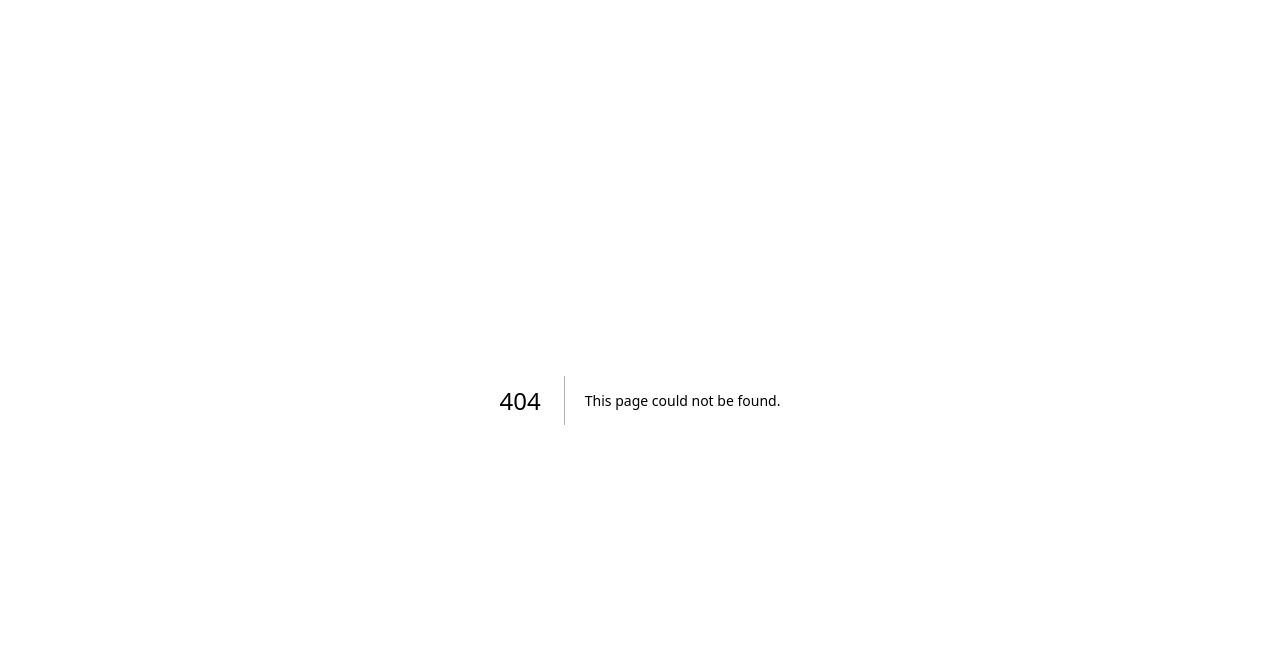
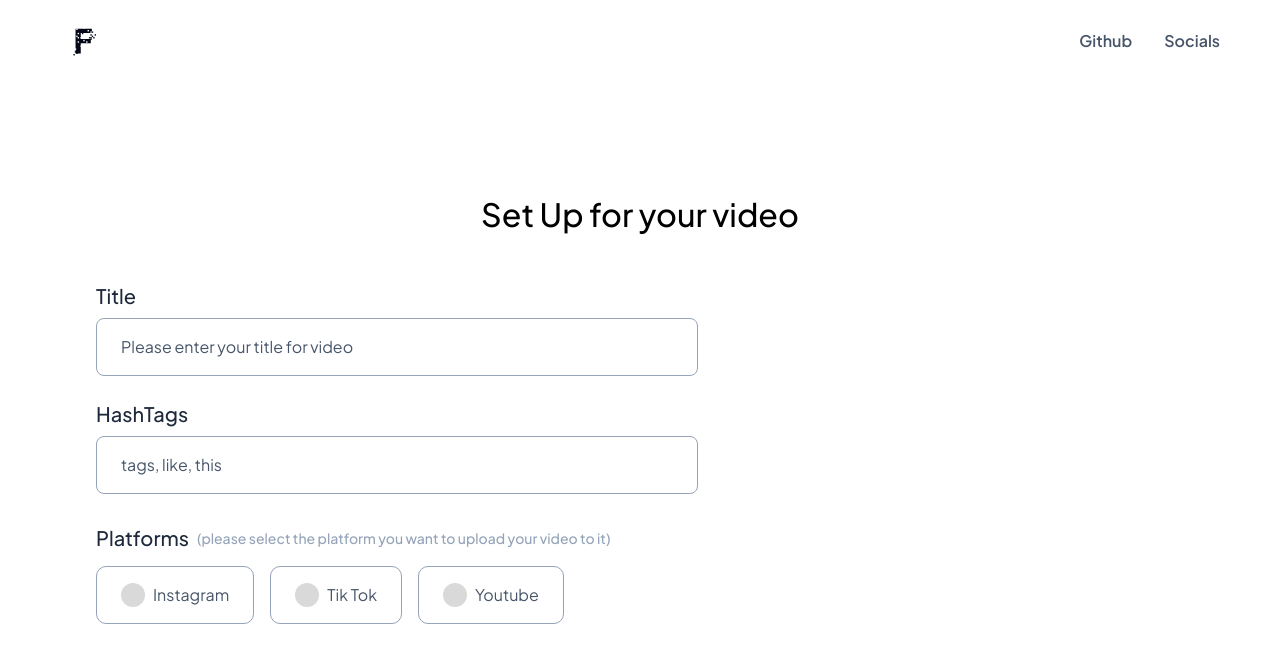
Before and after one commit to mohamedzouine827/fleeeew, a Next.js app: page /upload in a window 1280 px wide. Before the commit this address had no page. Shown: the top 662 px of the page. Built offline with nearby package versions, Linux system fonts and the light colour scheme.

Commit message:
Added: title, tags, platforms field

```diff
--- a/app/_components/CTA.tsx
+++ b/app/_components/CTA.tsx
@@ -1,3 +1,4 @@
+import Link from 'next/link'
 import React from 'react'
 
 export default function CTA() {
@@ -7,9 +8,11 @@ export default function CTA() {
         <div className="text-black text-4xl font-medium  leading-10">Try Fleeeew Now!</div>
         <div className="text-slate-600 text-xl font-medium  leading-7">Try Fleeew now and save time scheduling your videos</div>
     </div>
+    <Link href="/upload">
     <div className="px-6 py-3 cursor-pointer rounded-[5px] justify-center items-center gap-2.5 flex hover:bg-[#F43F5E] transition-colors duration-150 ease-in-out bg-[#E11D48] text-[#FEFCE8]">
         <div className=" text-base font-semibold  leading-normal">Get Started</div>
     </div>
+    </Link>
 </div>
   )
 }
--- a/app/_components/Navbar.tsx
+++ b/app/_components/Navbar.tsx
@@ -1,8 +1,12 @@
+"use client"
 import Image from 'next/image'
 import React from 'react'
 import Logo from "@/public/Logo.svg"
+import { usePathname } from 'next/navigation'
 
 function Navbar() {
+  const pathname = usePathname(); // Get the current path
+
   return (
     <section className='flex flex-row justify-between items-center px-[60px] py-4'>
       <Image src={Logo.src} alt='fleeeew logo' height={50.4} width={50.4}/>
@@ -15,9 +19,11 @@ function Navbar() {
             Socials
           </p>
         </div>
-            <button className=' px-[24px] py-[12px] text-[16px] leading-[24px] hover:bg-[#F43F5E] transition-colors duration-150 ease-in-out bg-[#E11D48] text-[#FEFCE8] font-semibold rounded-[5px]'>
+        {pathname === '/' && (
+          <button className='px-[24px] py-[12px] text-[16px] leading-[24px] hover:bg-[#F43F5E] transition-colors duration-150 ease-in-out bg-[#E11D48] text-[#FEFCE8] font-semibold rounded-[5px]'>
             Get Started
           </button>
+        )}
       </div>
     </section>
   )
--- /dev/null
+++ b/app/_components/upload/FormField.tsx
@@ -0,0 +1,65 @@
+
+"use client"
+
+import React, { useEffect, useState } from 'react';
+
+interface FormFieldProps {
+  title: string;
+  placeholder: string;
+  inputType: 'text' | 'tags'; // This prop controls the input type
+}
+
+const FormField: React.FC<FormFieldProps> = ({ title, placeholder, inputType }) => {
+
+  const [tags, setTags] = useState<string[]>([]);
+  const [tagInput, setTagInput] = useState<string>('');
+  const [textInput, setTextInput] = useState<string>('');
+
+  // Function to handle tag input and split them into an array
+  const handleTagsChange = (e: React.ChangeEvent<HTMLInputElement>) => {
+    const input = e.target.value;
+    setTagInput(input);
+
+    const splitTags = input.split(',').map(tag => tag.trim()).filter(tag => tag !== '');
+    setTags(splitTags);
+  };
+
+  // Function to handle normal text input
+  const handleTextChange = (e: React.ChangeEvent<HTMLInputElement>) => {
+    setTextInput(e.target.value);
+  };
+
+  useEffect(() => (
+    console.log(tags)
+), [tags])
+
+  return (
+    <div className='flex flex-col gap-4'>
+      <div className='flex flex-col gap-2'>
+        <h1 className='text-[20px] leading-[28px] text-[#1E293B] font-medium'>{title}</h1>
+
+        {inputType === 'text' ? (
+          <input
+            type="text"
+            placeholder={placeholder}
+            value={textInput}
+            onChange={handleTextChange}
+            className="w-[602px] px-[24px] py-4 border rounded-[8px] border-[#94A3B8] text-[#475569] text-[16px] leading-6 font-normal placeholder-[#475569] focus:outline-none focus:ring-2 focus:ring-[#64748B] focus:border-[#64748B] transition-colors"
+          />
+        ) : (
+          <input
+            type="text"
+            placeholder={placeholder}
+            value={tagInput}
+            onChange={handleTagsChange}
+            className="w-[602px] px-[24px] py-4 border rounded-[8px] border-[#94A3B8] text-[#475569] text-[16px] leading-6 font-normal placeholder-[#475569] focus:outline-none focus:ring-2 focus:ring-[#64748B] focus:border-[#64748B] transition-colors"
+          />
+        )}
+      </div>
+
+
+    </div>
+  );
+};
+
+export default FormField;
--- /dev/null
+++ b/app/_components/upload/PlatformChoise.tsx
@@ -0,0 +1,26 @@
+import React from 'react'
+
+export default function PlatformChoise() {
+  return (
+    <div className=" flex-col justify-center items-start gap-2 flex">
+    <div className="justify-start items-center gap-2 flex">
+        <div className="text-slate-800 text-xl font-medium  leading-loose">Platforms</div>
+        <div className="text-slate-400 text-sm font-medium  leading-snug">(please select the platform you want to upload your video to it)</div>
+    </div>
+    <div className="justify-start items-start gap-4 flex">
+        <div className="px-6 py-4 rounded-[10px] border border-slate-400 justify-start items-center gap-2 flex">
+            <div className="w-6 h-6 bg-[#d9d9d9] rounded-[17px]" />
+            <div className="text-center text-slate-600 text-base font-normal  leading-normal">Instagram</div>
+        </div>
+        <div className="px-6 py-4 rounded-[10px] border border-slate-400 justify-start items-center gap-2 flex">
+            <div className="w-6 h-6 bg-[#d9d9d9] rounded-[17px]" />
+            <div className="text-center text-slate-600 text-base font-normal  leading-normal">Tik Tok</div>
+        </div>
+        <div className="px-6 py-4 rounded-[10px] border border-slate-400 justify-start items-center gap-2 flex">
+            <div className="w-6 h-6 bg-[#d9d9d9] rounded-[17px]" />
+            <div className="text-center text-slate-600 text-base font-normal  leading-normal">Youtube</div>
+        </div>
+    </div>
+</div>
+  )
+}
--- /dev/null
+++ b/app/_components/upload/UploadForm.tsx
@@ -0,0 +1,18 @@
+import React from 'react'
+import FormField from './FormField'
+import PlatformChoise from './PlatformChoise'
+
+export default function UploadForm() {
+  return (
+    <section className='px-[96px] py-[112px] flex flex-col gap-12'>
+        <h1 className='text-center text-[32px] leading-[40px] font-medium'>
+        Set Up for your video
+        </h1>
+        <div className='flex flex-col gap-[24px]'>
+            <FormField title='Title' placeholder='Please enter your title for video' inputType='text'/>
+            <FormField title='HashTags' placeholder='tags, like, this' inputType='tags'/>
+            <PlatformChoise/>
+        </div>
+    </section>
+  )
+}
--- /dev/null
+++ b/app/upload/page.tsx
@@ -0,0 +1,14 @@
+import React from 'react'
+import Navbar from '../_components/Navbar'
+import UploadForm from '../_components/upload/UploadForm'
+import PlatformChoise from '../_components/upload/PlatformChoise'
+
+export default function page() {
+  return (
+    <section>
+        <Navbar/>
+        <UploadForm/>
+
+    </section>
+  )
+}
```
Lines whose indentation alone changed are shown as unchanged.
